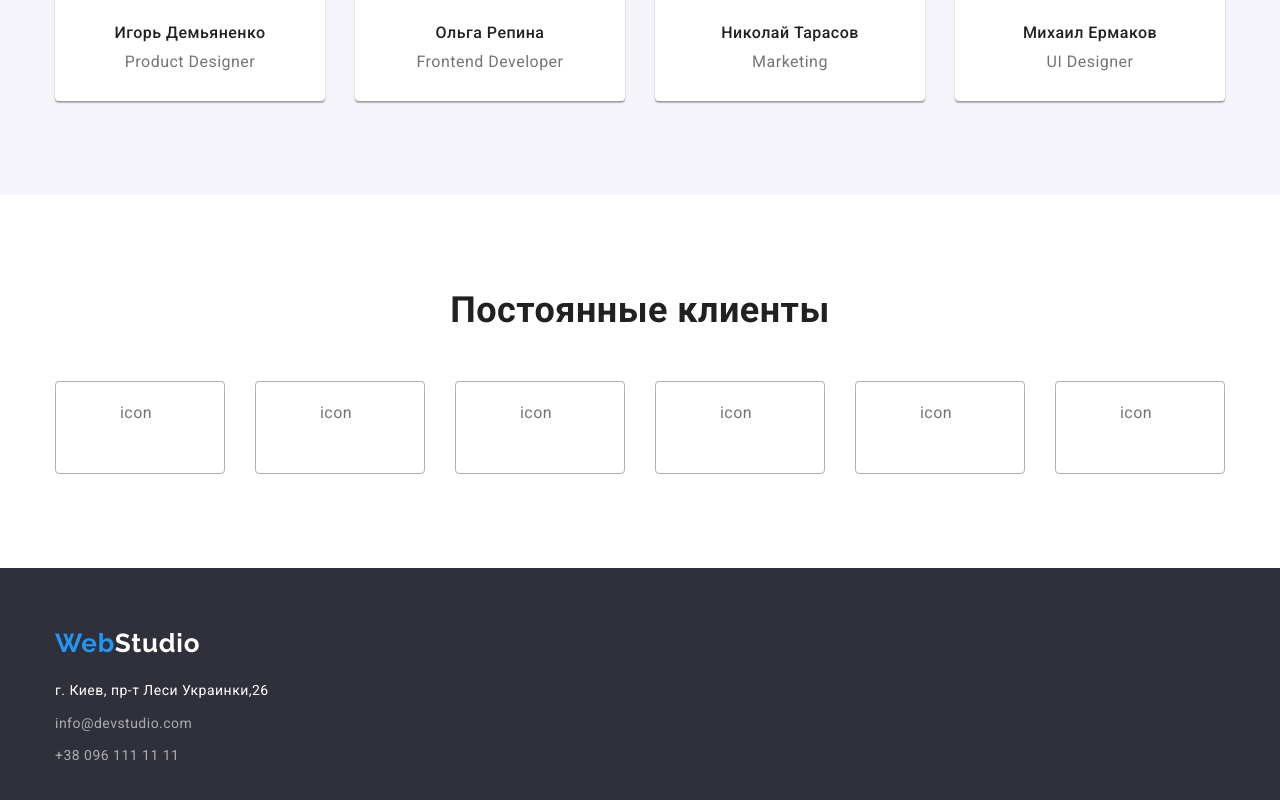
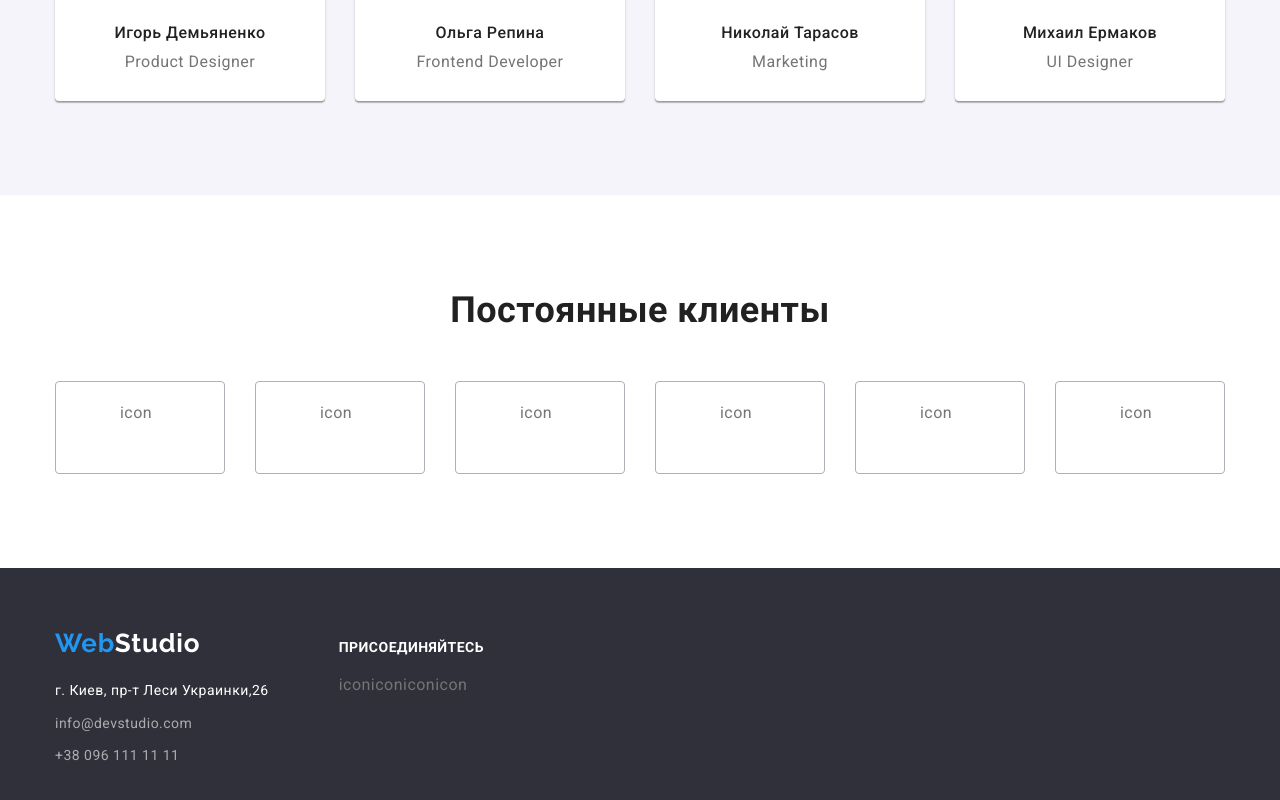
Before and after one commit to anyaShan/goit-markup-hw-04, a plain HTML site: page index.html in a window 1280 px wide. Shown: the part 1901-2701 px from the top of the page. Drawn offline with nearby package versions, Linux system fonts and the light colour scheme.

Commit message:
создание в Footer списка ссилок

```diff
--- a/css/styles.css
+++ b/css/styles.css
@@ -297,6 +297,15 @@ footer {
   padding-bottom: 60px;
   background-color: var(--background-accent-color);
 }
+footer > .conteiner {
+  display: flex;
+  align-items: baseline;
+}
+/* Footer address */
+
+.address-content {
+  margin-right: 70px;
+}
 .address-list {
   font-style: normal;
   font-size: 14px;
@@ -321,6 +330,22 @@ footer {
   color: var(--accent-color);
 }
 
+/* Footer links */
+
+.footer-links-caption {
+  display: inline-block;
+  margin-bottom: 20px;
+  color: var(--white-text-color);
+
+  font-weight: 700;
+  font-size: 14px;
+  line-height: 1.14;
+  text-transform: uppercase;
+}
+.footer-links-list {
+  display: flex;
+  width: 206px;
+}
 /* Portfolio navigation*/
 
 .works-nav {
--- a/index.html
+++ b/index.html
@@ -190,6 +190,9 @@
 
     <footer>
       <div class="conteiner">
+        <!-- Address -->
+
+        <div class="address-content">
           <a lang="en" href="./index.html" class="logo-footer link">Web<span>Studio</span></a>
           <address>
             <ul class="address-list list">
@@ -203,6 +206,19 @@
             </ul>
           </address>
         </div>
+
+        <!-- Links -->
+
+        <div class="footer-links-content">
+          <b class="footer-links-caption">присоединяйтесь</b>
+          <ul class="footer-links-list list">
+            <li class="footer-links-item">icon</li>
+            <li class="footer-links-item">icon</li>
+            <li class="footer-links-item">icon</li>
+            <li class="footer-links-item">icon</li>
+          </ul>
+        </div>
+      </div>
     </footer>
   </body>
 </html>
```
Lines whose indentation alone changed are shown as unchanged.
